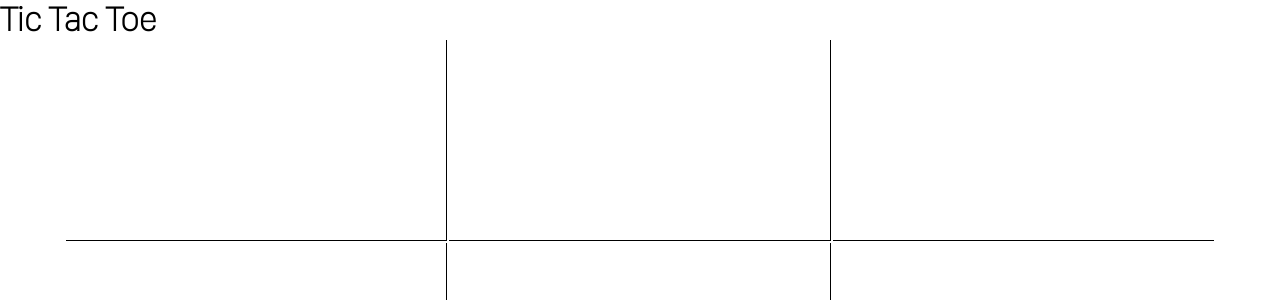
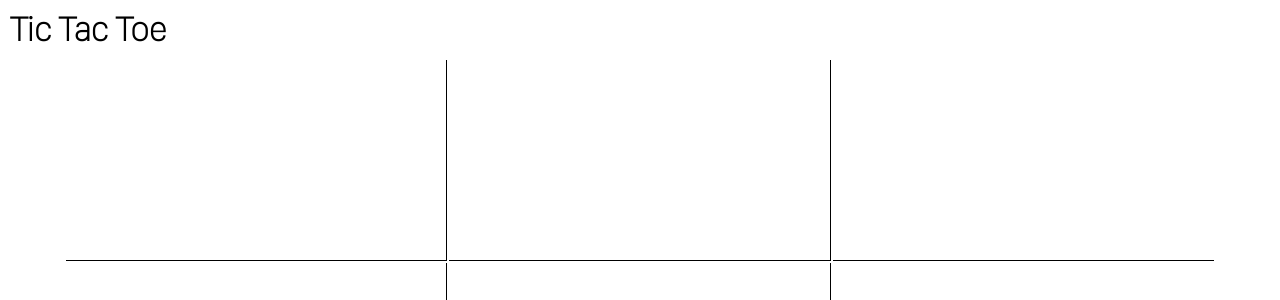
Before and after one commit to SMHS-Programming/tictactoe, a website: page index.html in a window 1280 px wide. Shown: the top 300 px of the page. Drawn offline with Linux system fonts and the light colour scheme.

Commit message:
fixed overwrite bug

```diff
--- a/global.css
+++ b/global.css
@@ -11,6 +11,10 @@
 	padding: 0;
 	margin: 0;
 	font-family: 'San Francisco Display', 'Helvetica', sans-serif;
+}
+
+h1 {
+	padding: 10px;
 }
 
 table {
--- a/js/app.js
+++ b/js/app.js
@@ -47,7 +47,8 @@ angular.module('tictactoe', []).
 
         $scope.placeTack = function(x, y) {
             if(getCell(x, y) !== 0){
-                //return alert('oh no! this cell is already occupied!');
+                return ;
+                //alert('oh no! this cell is already occupied!');
             }
 
             if((winner = $scope.isWinningState()) !== 0) $scope.clearBoard();
```
